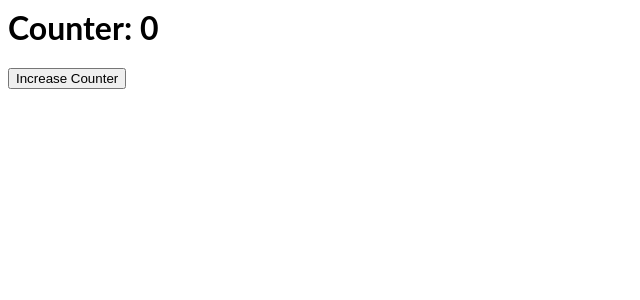
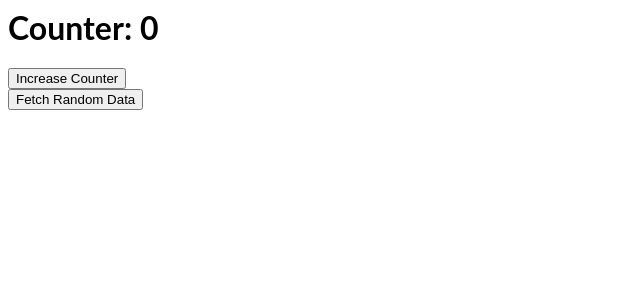
Before and after one commit to tanvir-ux/MERN_Favourite_movies, a React (Create React App) app: page / in a window 1280 px wide. Shown: the top 300 px of the page, without its empty margins (0-640 px from the left). Built offline with nearby package versions, Linux system fonts and the light colour scheme.

Commit message:
fetch random data from a public api using axios get method

```diff
--- a/App.tsx
+++ b/App.tsx
@@ -1,5 +1,9 @@
 import * as React from 'react';
+import axios from "axios";
 import './style.css';
+
+
+
 
 export default function App() {
   const {useState} = React;
@@ -9,10 +13,26 @@ export default function App() {
     setCounter(counter + 1);
   }
 
+  const url = 'https://randomuser.me/api/';
+
+  const fetchRandomData = () => {
+    axios.get(url)
+    .then((res) => {
+      // handle success
+      console.log(res);
+      return res;
+    })
+    .catch( (error) => {
+      // handle error
+      console.error(error);
+    })
+  }
+
   return (
     <div>
       <h1>Counter: {counter}</h1>
-      <button onClick={increase}>Increase Counter</button>
+      <button onClick={increase}>Increase Counter</button><br/>
+      <button onClick={fetchRandomData}>Fetch Random Data</button>
     </div>
   );
 }
```
Also changed, not shown: package.json (+5 -4 lines).
